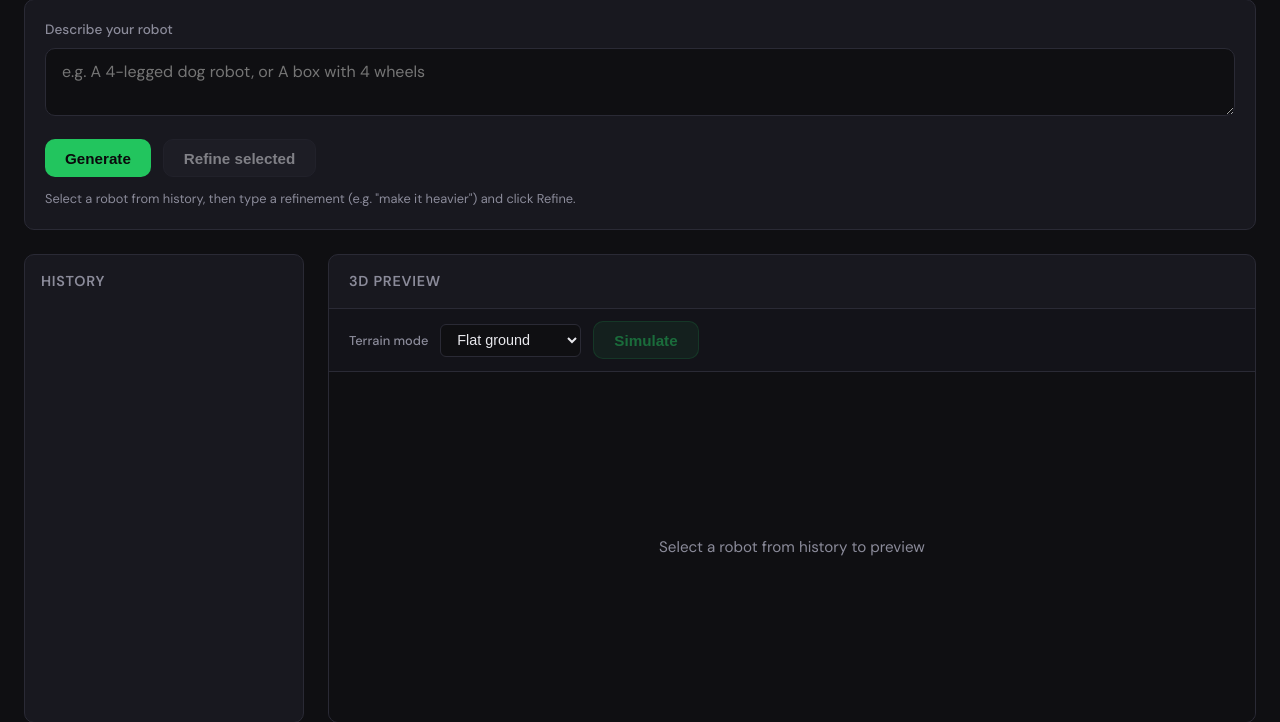
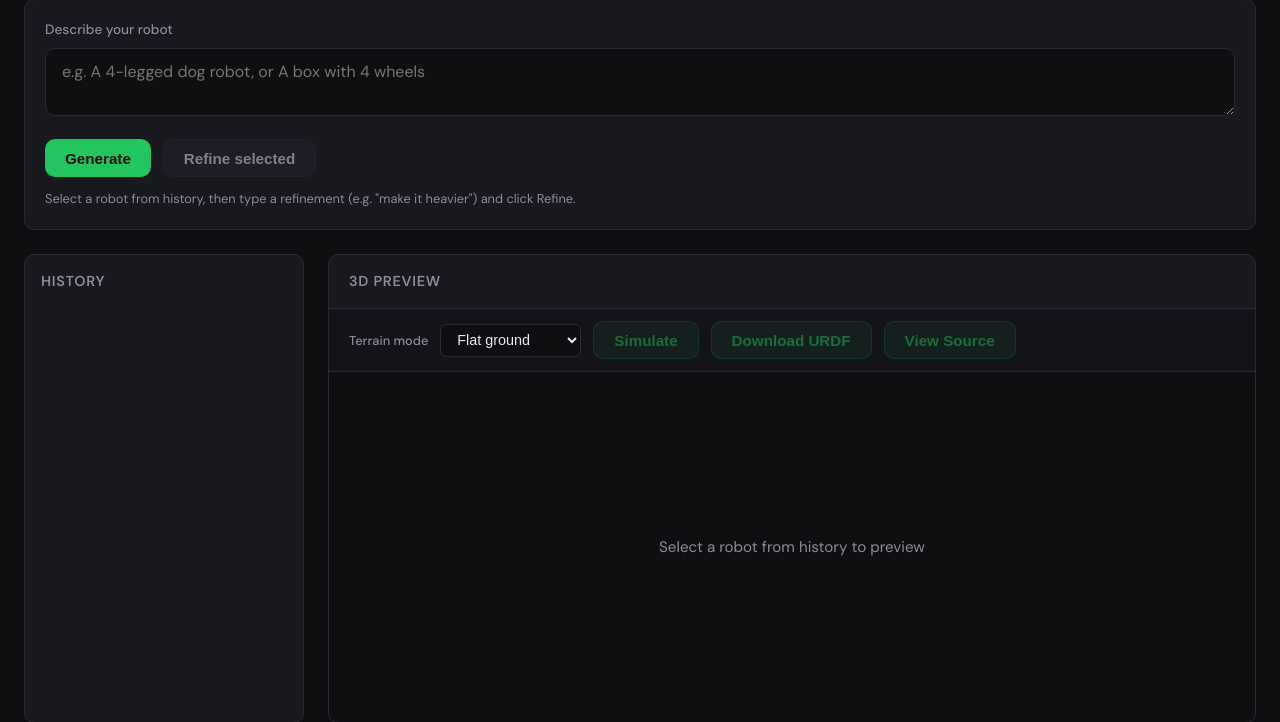
Before and after one commit to Kunal2341/tree-hack-robo, a Flask app: page / in a window 1280 px wide. Shown: the part 132-854 px from the top of the page. Run offline with Flask 3, Linux system fonts and the light colour scheme; data that the repository does not hold is empty.

Commit message:
feat: add Download URDF and View Source buttons
- Download button saves selected robot as .urdf file (client-side Blob)
- View Source toggles a collapsible panel showing raw URDF XML
- Both buttons are disabled until a robot is selected

Co-authored-by: Cursor <cursoragent@cursor.com>

```diff
--- a/web/static/app.js
+++ b/web/static/app.js
@@ -33,6 +33,7 @@ const API = {
 };
 
 let selectedId = null;
+let selectedUrdf = null;
 let scene = null;
 let renderer = null;
 let camera = null;
@@ -53,9 +54,13 @@ function setLoading(loading) {
   if (loading) {
     btnRefine.disabled = true;
     document.getElementById("btn-simulate").disabled = true;
+    document.getElementById("btn-download").disabled = true;
+    document.getElementById("btn-view-source").disabled = true;
   } else {
     updateRefineButton();
     updateSimulateButton();
+    updateDownloadButton();
+    updateViewSourceButton();
   }
 }
 
@@ -67,6 +72,14 @@ function updateRefineButton() {
 function updateSimulateButton() {
   const btn = document.getElementById("btn-simulate");
   btn.disabled = !selectedId;
+}
+
+function updateDownloadButton() {
+  document.getElementById("btn-download").disabled = !selectedId;
+}
+
+function updateViewSourceButton() {
+  document.getElementById("btn-view-source").disabled = !selectedId;
 }
 
 function renderHistory(history) {
@@ -100,6 +113,10 @@ function selectRobot(id) {
   });
   updateRefineButton();
   updateSimulateButton();
+  updateDownloadButton();
+  updateViewSourceButton();
+  // Hide source panel when switching robots
+  document.getElementById("source-panel").style.display = "none";
   loadRobotForPreview(id);
 }
 
@@ -113,6 +130,7 @@ async function loadRobotForPreview(id) {
     const data = await API.robot(id);
     promptEl.textContent = data.prompt;
     errEl.style.display = "none";
+    selectedUrdf = data.urdf || null;
 
     if (data.urdf) {
       await renderUrdf(data.urdf, canvas, placeholder);
@@ -293,10 +311,44 @@ async function doRefine() {
   }
 }
 
+function doDownload() {
+  if (!selectedUrdf) {
+    toast("No robot selected to download", "error");
+    return;
+  }
+  const blob = new Blob([selectedUrdf], { type: "application/xml" });
+  const url = URL.createObjectURL(blob);
+  const a = document.createElement("a");
+  a.href = url;
+  a.download = `robot-${selectedId ? selectedId.slice(0, 8) : "export"}.urdf`;
+  document.body.appendChild(a);
+  a.click();
+  document.body.removeChild(a);
+  URL.revokeObjectURL(url);
+  toast("URDF downloaded!");
+}
+
+function doViewSource() {
+  const panel = document.getElementById("source-panel");
+  const code = document.getElementById("source-code");
+  if (panel.style.display === "none") {
+    if (!selectedUrdf) {
+      toast("No robot selected", "error");
+      return;
+    }
+    code.textContent = selectedUrdf;
+    panel.style.display = "block";
+  } else {
+    panel.style.display = "none";
+  }
+}
+
 async function init() {
   document.getElementById("btn-generate").addEventListener("click", doGenerate);
   document.getElementById("btn-refine").addEventListener("click", doRefine);
   document.getElementById("btn-simulate").addEventListener("click", doSimulate);
+  document.getElementById("btn-download").addEventListener("click", doDownload);
+  document.getElementById("btn-view-source").addEventListener("click", doViewSource);
 
   document.getElementById("prompt").addEventListener("keydown", (e) => {
     if (e.key === "Enter" && !e.shiftKey) {
--- a/web/static/style.css
+++ b/web/static/style.css
@@ -323,6 +323,25 @@ body {
   font-size: 0.85rem;
 }
 
+/* Source panel (View URDF XML) */
+.source-panel {
+  border-top: 1px solid var(--border);
+  max-height: 300px;
+  overflow-y: auto;
+}
+
+.source-code {
+  margin: 0;
+  padding: 1rem 1.25rem;
+  font-family: var(--font-mono);
+  font-size: 0.8rem;
+  color: var(--text);
+  white-space: pre-wrap;
+  word-break: break-all;
+  line-height: 1.6;
+  background: rgba(0, 0, 0, 0.3);
+}
+
 /* Toast */
 .toast {
   position: fixed;
--- a/web/templates/index.html
+++ b/web/templates/index.html
@@ -53,12 +53,21 @@
             <button id="btn-simulate" class="btn btn-tertiary" disabled title="Run physics simulation on selected terrain">
               Simulate
             </button>
+            <button id="btn-download" class="btn btn-tertiary" disabled title="Download selected robot as .urdf file">
+              Download URDF
+            </button>
+            <button id="btn-view-source" class="btn btn-tertiary" disabled title="Show/hide raw URDF XML">
+              View Source
+            </button>
           </div>
           <div id="preview-container">
             <div id="preview-placeholder">Select a robot from history to preview</div>
             <canvas id="preview-canvas" style="display: none;"></canvas>
           </div>
           <div id="preview-error" class="error-msg" style="display: none;"></div>
+          <div id="source-panel" class="source-panel" style="display: none;">
+            <pre id="source-code" class="source-code"></pre>
+          </div>
         </div>
       </section>
     </main>
```
Also changed, not shown: PLAN.md (+27 -1 lines), README.md.
